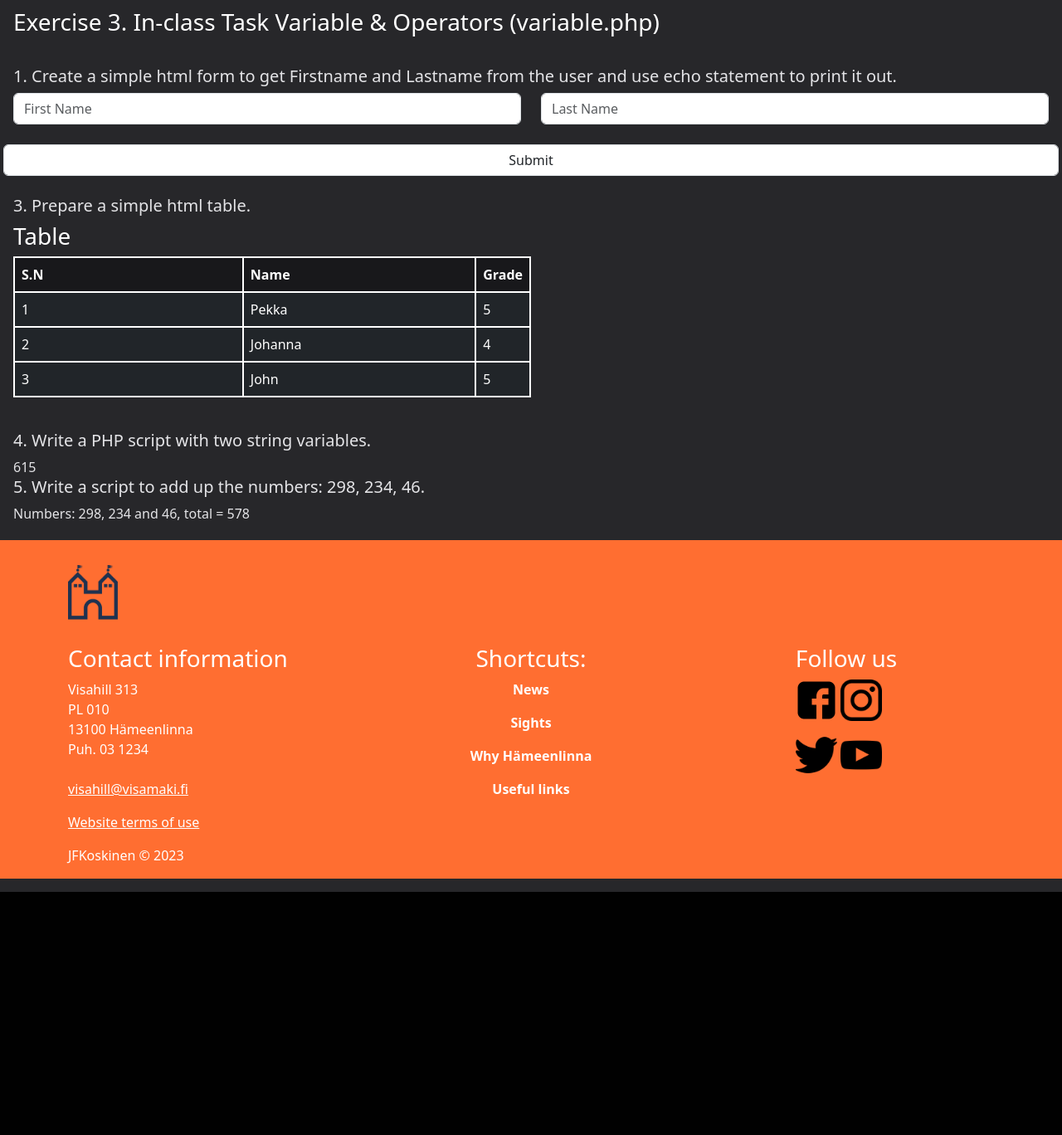
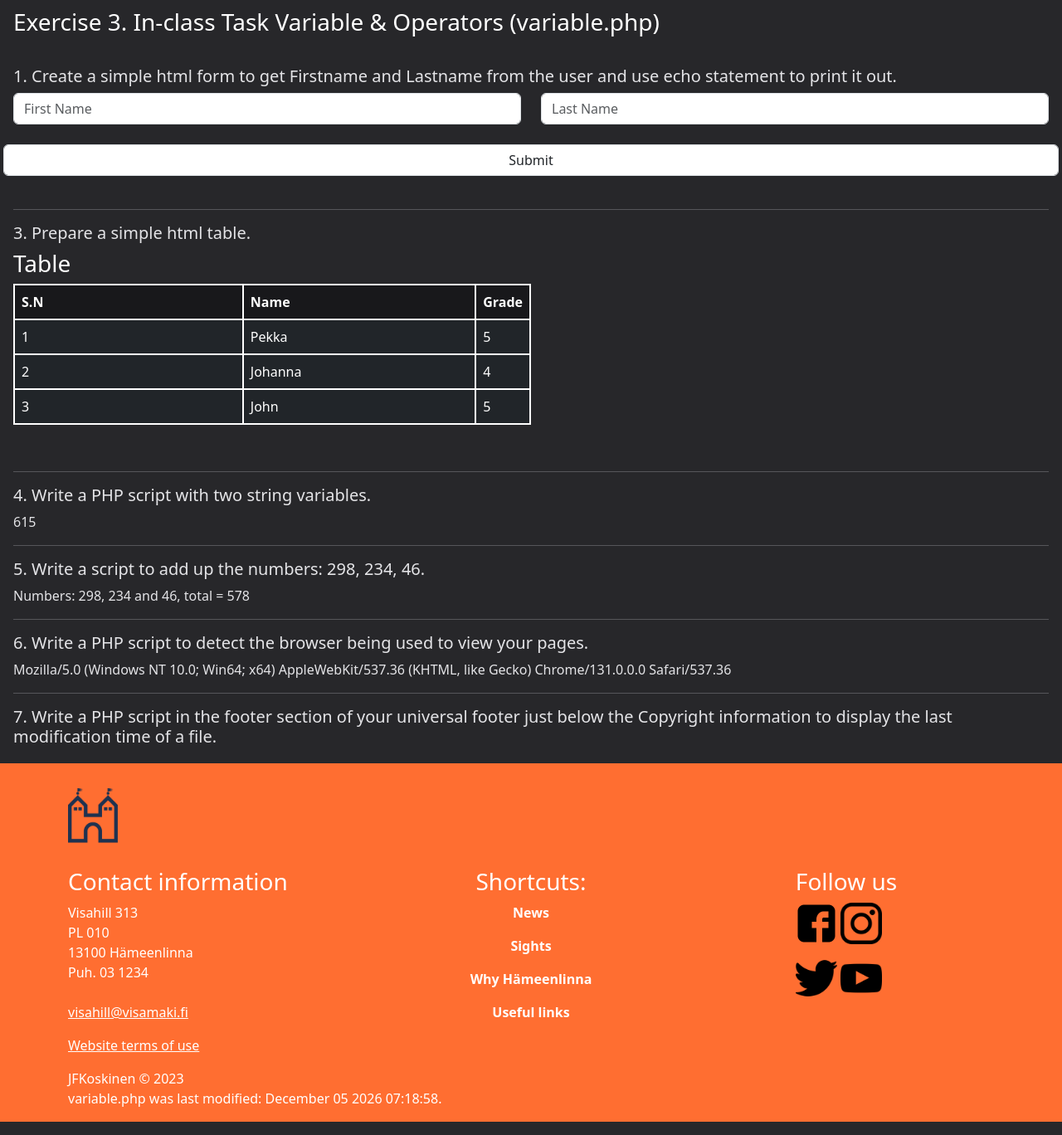
Before and after one commit to Fernoss/JFKoskinen_web_programming, a PHP site: page /variable.php in a window 1280 px wide. Shown: the part 868-2236 px from the top of the page at 83% size. Before the commit the page ends 1943 px from the top, so only its background shows below. Run offline with PHP 8.4, Linux system fonts and the light colour scheme; some libraries are stand-ins or nearby versions.

Commit message:
exercise 3 done.

```diff
--- a/in-class_website/footer.php
+++ b/in-class_website/footer.php
@@ -99,7 +99,13 @@
               </div>
             </div>
             <div class="row justify-content-center">
-              <p class="copyright">JFKoskinen © 2023</p>
+              <p class="copyright">JFKoskinen © 2023 <br>
+              <?php
+               $name = $_SERVER['PHP_SELF'];
+                $filename = basename($name);
+                echo "$filename was last modified: " . date ("F d Y H:i:s.", filemtime($filename));
+              ?>
+              </p>
             </div>
           </div>
         </div>
--- a/in-class_website/variable.php
+++ b/in-class_website/variable.php
@@ -24,6 +24,7 @@ include"header.php" ?>
 
 </form>
 <br>
+<hr>
 <h5>3. Prepare a simple html table.</h5>
 
 <h3>Table</h3>
@@ -58,6 +59,7 @@ $g3 = 5;
 </table> <!-- End of table -->
 
 <br>
+<hr>
 <h5>4. Write a PHP script with two string variables.</h5>
 <?php
 $text1 = "Popular Linux distributions[18][19][20] include Debian, Fedora Linux, and Ubuntu, the latter of which itself consists of many different distributions and modifications, including Lubuntu and Xubuntu. Commercial distributions include Red Hat Enterprise Linux and SUSE Linux Enterprise.";
@@ -65,6 +67,8 @@ $text2 = "Desktop Linux distributions include a windowing system such as X11 or
 $text3 = $text1 . $text2;
 echo strlen($text3);
 ?>
+<br>
+<hr>
 <h5>5. Write a script to add up the numbers: 298, 234, 46.</h5>
 
 <?php
@@ -76,7 +80,19 @@ $total = $num1 + $num2 + $num3;
 echo "\nNumbers: 298, 234 and 46, total = $total";
 
 ?>
+<br>
+<hr>
+<h5>6. Write a PHP script to detect the browser being used to view your pages.</h5>
 
+<?php
+echo $_SERVER['HTTP_USER_AGENT'] . "\n\n";
 
+// $browser = get_browser(null, true);
+// print_r($browser);
+?>
+
+<br>
+<hr>
+<h5>7. Write a PHP script in the footer section of your universal footer just below the Copyright information to display the last modification time of a file.</h5>
 
 <?php include "footer.php" ?>
```
